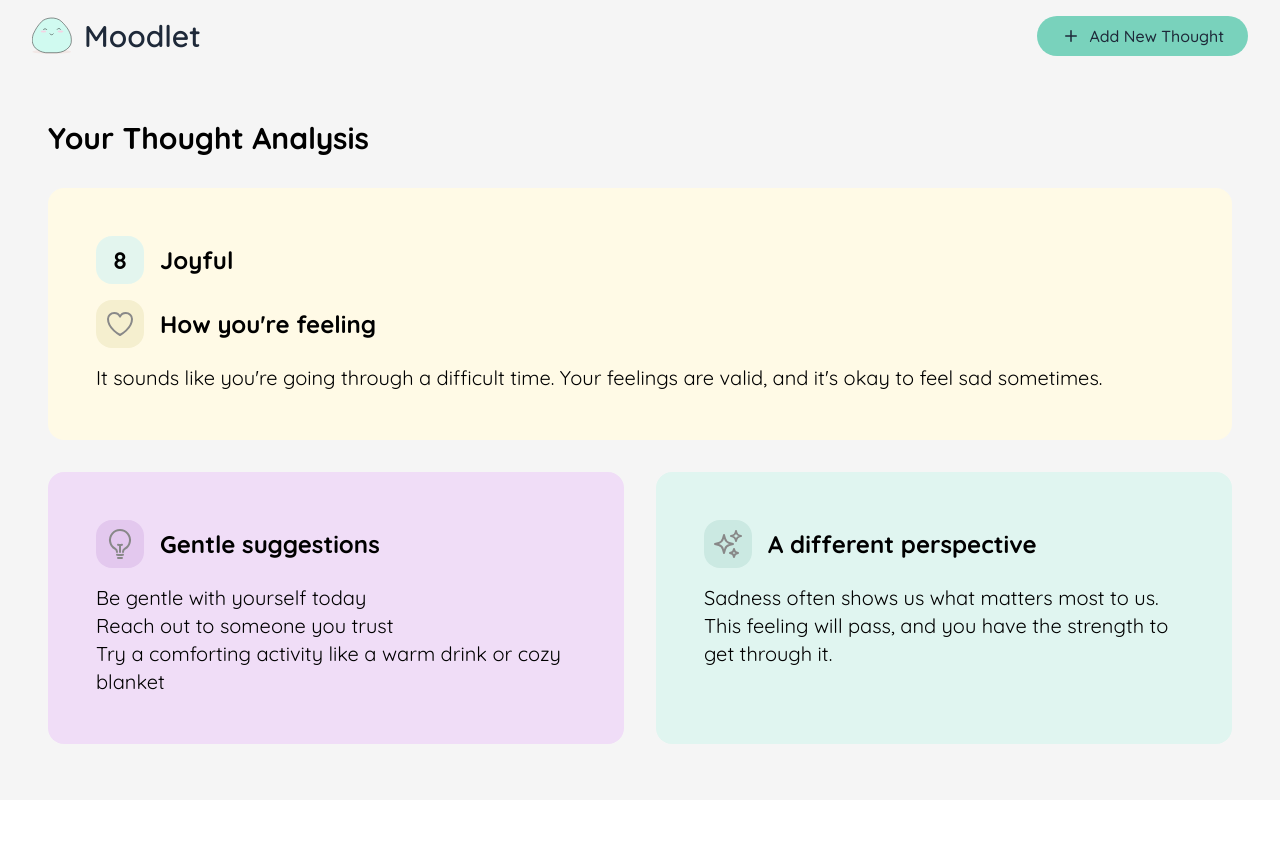
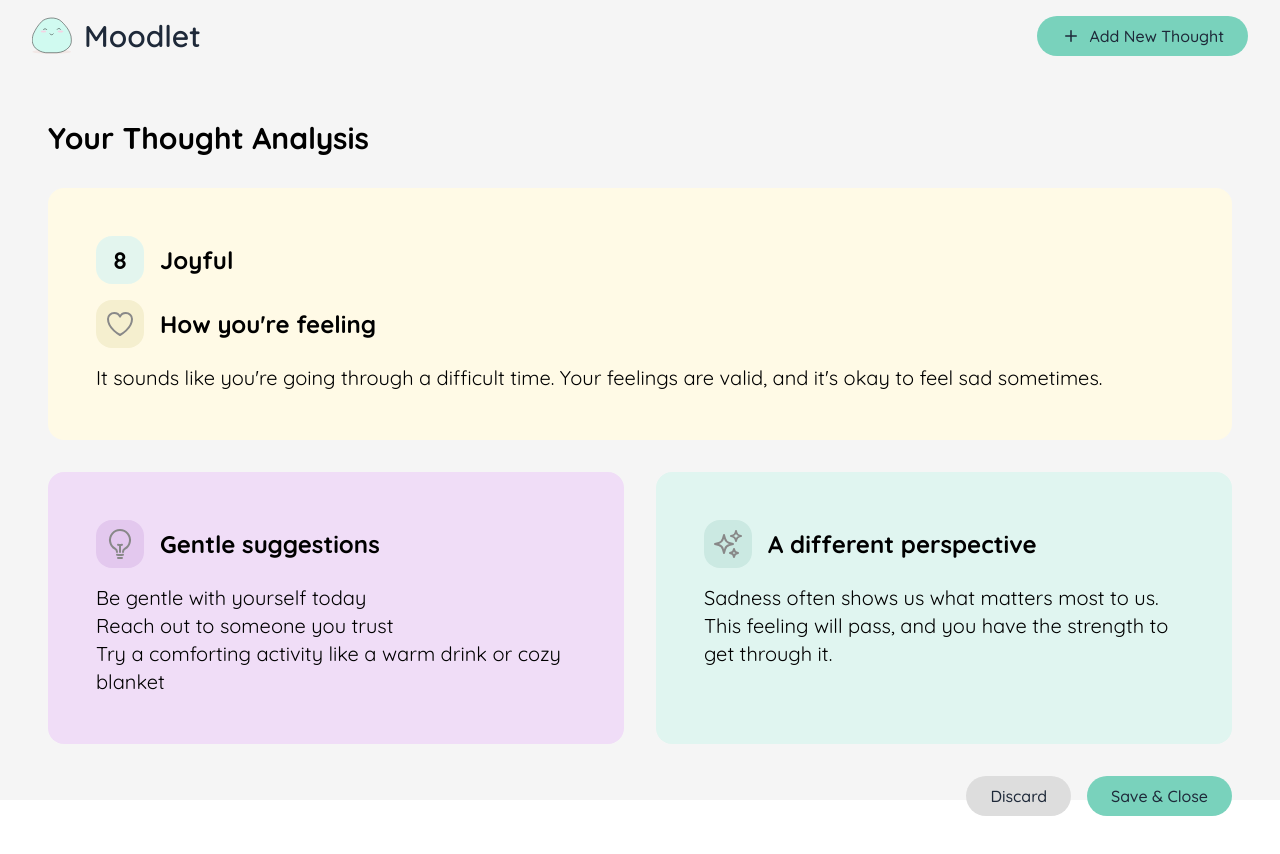
Before and after one commit to silhuang/health-companion-app, a React (Vite) app in the folder frontend/: page / in a window 1280 px wide. Shown: the top 854 px of the page. Before the commit the page ends 800 px from the top, so only its background shows below. Built offline with nearby package versions, Linux system fonts and the light colour scheme.

Commit message:
Add analysis buttons

```diff
--- a/frontend/src/components/analysis/Analysis.tsx
+++ b/frontend/src/components/analysis/Analysis.tsx
@@ -1,5 +1,9 @@
 import AnalysisCard from "./AnalysisCard";
-import { HeartIcon, LightBulbIcon, SparklesIcon } from "@heroicons/react/24/outline";
+import {
+  HeartIcon,
+  LightBulbIcon,
+  SparklesIcon,
+} from "@heroicons/react/24/outline";
 
 const Analysis = () => {
   return (
@@ -33,6 +37,20 @@ const Analysis = () => {
           content="Sadness often shows us what matters most to us. This feeling will pass, and you have the strength to get through it."
         />
       </div>
+      <div className="flex justify-end gap-4">
+        <button
+          onClick={() => {}}
+          className="flex items-center gap-2 px-6 py-2 rounded-full bg-[#ddd] text-gray-800 font-medium hover:bg-[#5fa89b] transition-colors"
+        >
+          <span className="hidden md:inline">Discard</span>
+        </button>
+        <button
+          onClick={() => {}}
+          className="flex items-center gap-2 px-6 py-2 rounded-full bg-[#79D2BC] text-gray-800 font-medium hover:bg-[#5fa89b] transition-colors"
+        >
+          <span className="hidden md:inline">Save & Close</span>
+        </button>
+      </div>
     </div>
   );
 };
```
